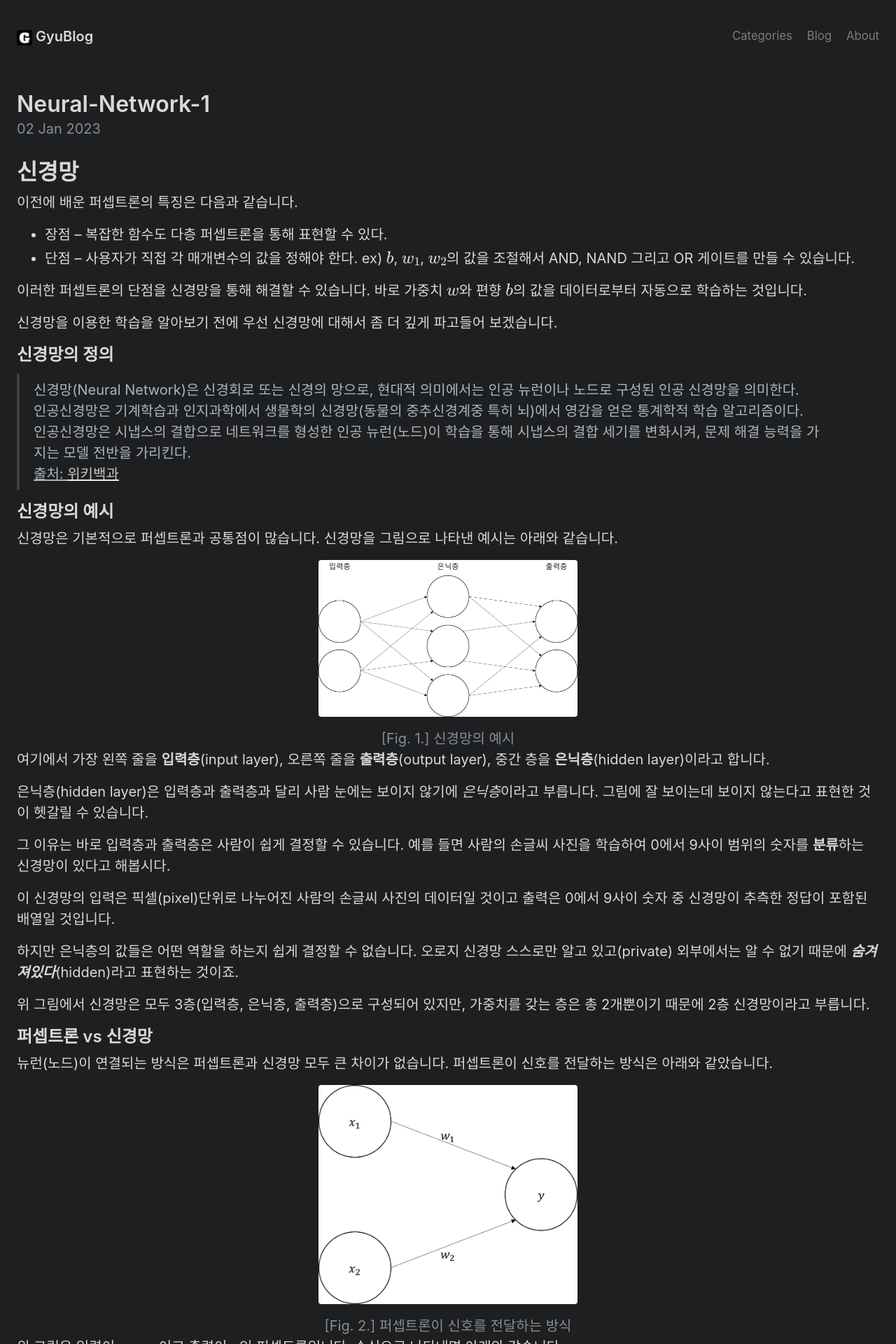
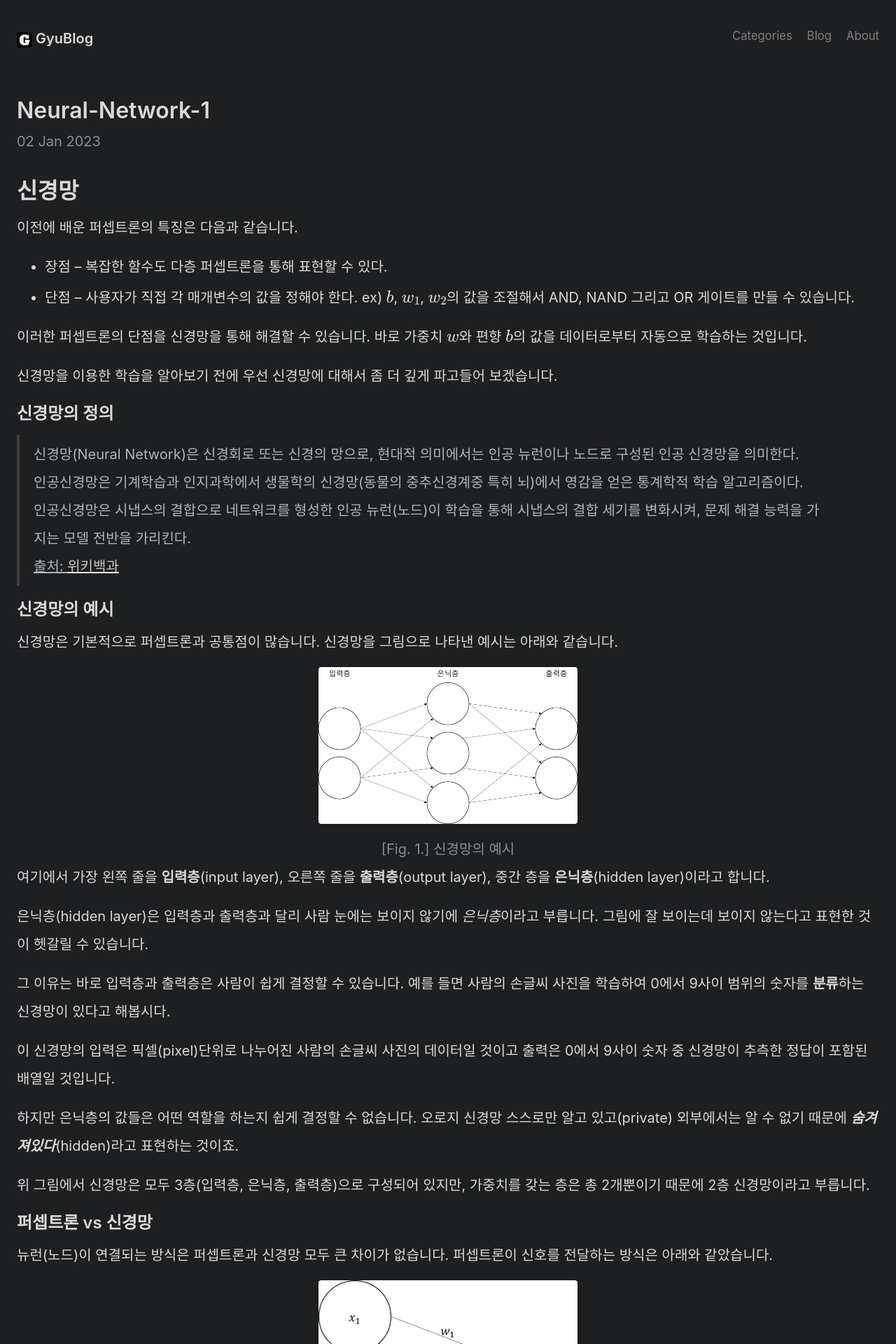
Before and after one commit to mngupark/mngupark.github.io, a Jekyll site: the page built from index.html, in a window 1280 px wide. Shown: the top 1920 px of the page at 70% size. Built offline with Jekyll 4.4.1, drawn with Linux system fonts in a browser that asks for light colours; formulas are drawn with MathJax 3; the list of posts is cut into pages by our own code.

Commit message:
increase line height from 1.5 to 2

```diff
--- a/_sass/_type.scss
+++ b/_sass/_type.scss
@@ -5,7 +5,7 @@
 h1, h2, h3, h4, h5, h6 {
   margin-bottom: .5rem;
   font-weight: 600;
-  line-height: 1.25;
+  line-height: 1.5;
   color: var(--heading-color);
 }
 
--- a/_sass/_variables.scss
+++ b/_sass/_variables.scss
@@ -34,7 +34,7 @@
     "Helvetica Neue", Arial, "Noto Sans", sans-serif, "Apple Color Emoji",
     "Segoe UI Emoji", "Segoe UI Symbol", "Noto Color Emoji";
   --body-font-size: 20px;
-  --body-line-height: 1.5;
+  --body-line-height: 2;
   --body-color: var(--gray-700);
   --body-bg: #fff;
 
```
